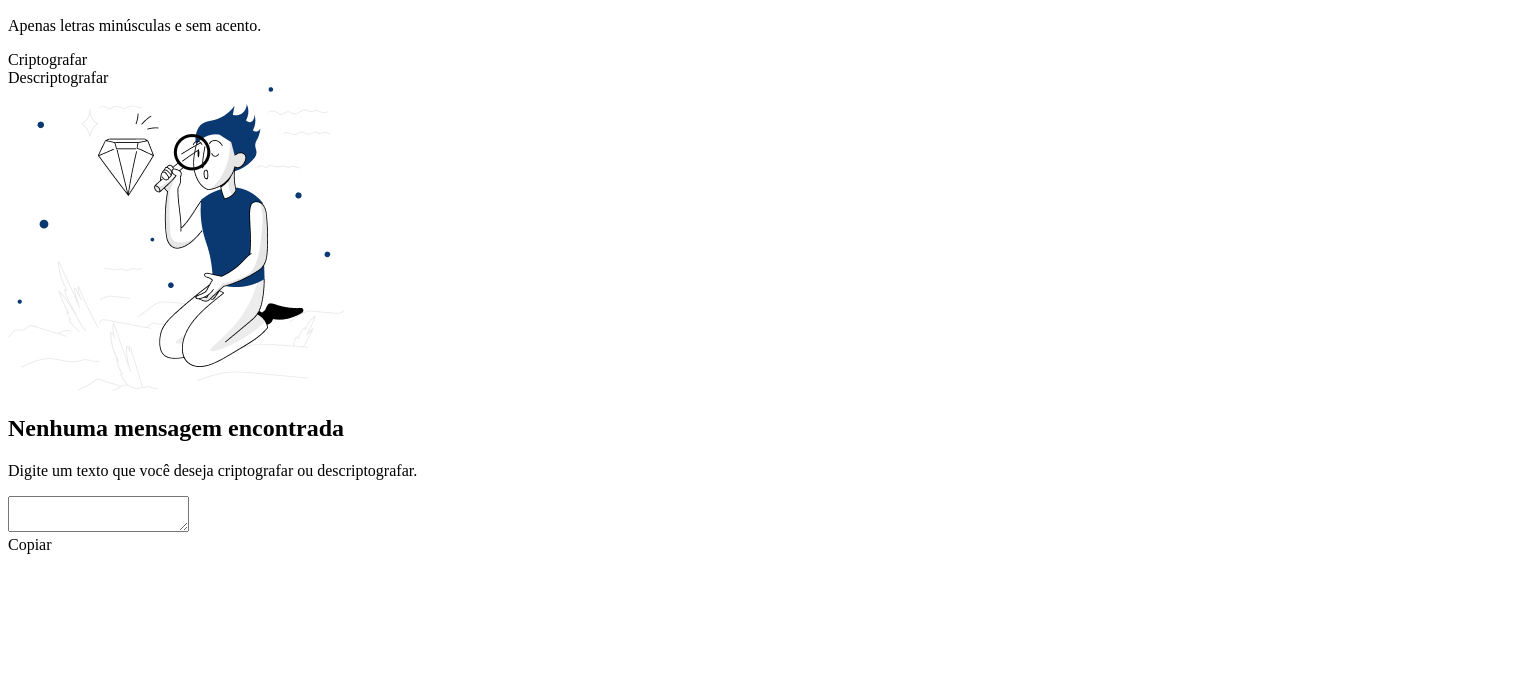
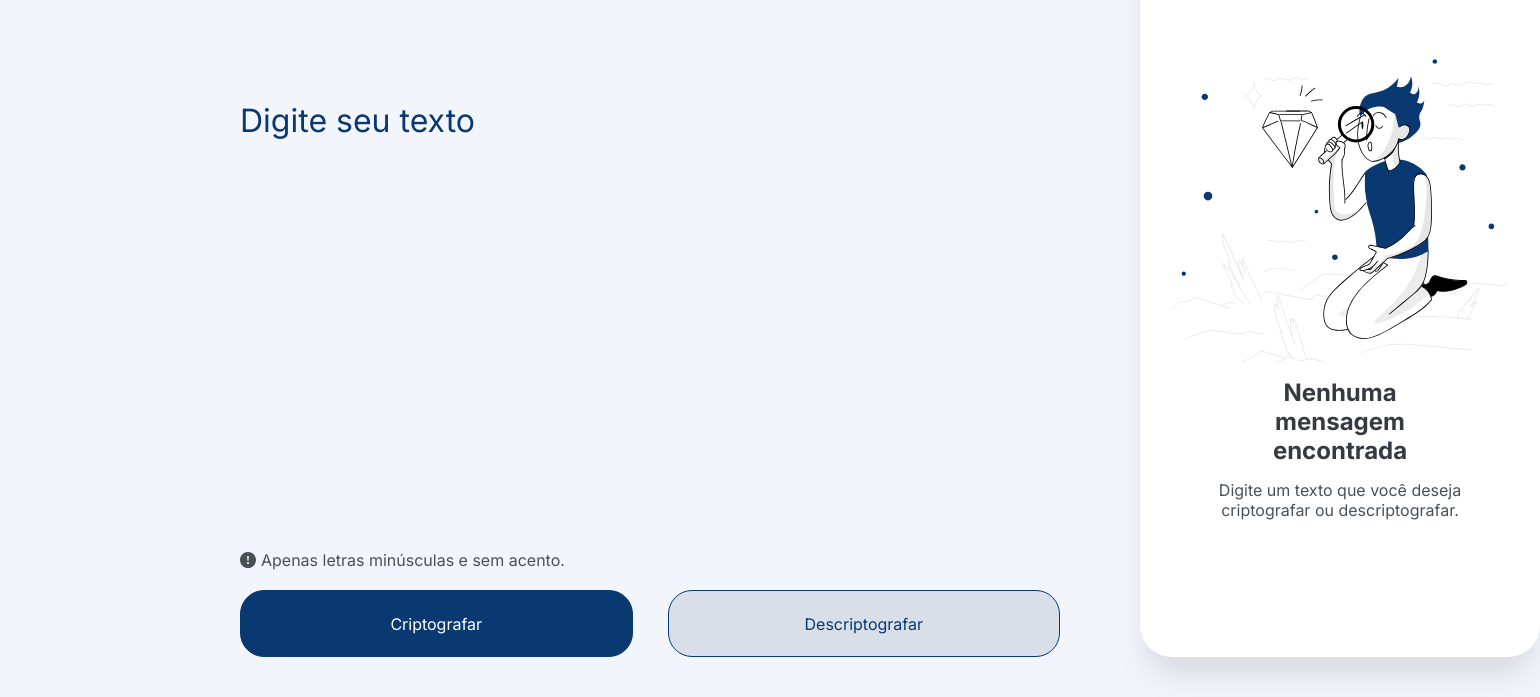
Before and after one commit to jhonatanjulio/decodificadorDeTextoAluraONE, a plain HTML site: page index.html in a window 1280 px wide. Shown: the part 119-816 px from the top of the page, 1540 px wide, since content can reach past the window. Drawn offline with Linux system fonts and the light colour scheme.

Commit message:
design primeira tela concluido

```diff
--- /dev/null
+++ b/css/styles.css
@@ -0,0 +1,141 @@
+/* fonte padrao font-family: "Inter", sans-serif;*/
+@import url('https://fonts.googleapis.com/css2?family=Inter:ital,opsz,wght@0,14..32,100..900;1,14..32,100..900&display=swap');
+
+
+* {
+    margin: 0;
+    padding: 0;
+    box-sizing: border-box;
+    text-decoration: none;
+}
+
+:root {
+    --cor-bg: #F3F5FC;
+    --cor-btn1: #0A3871;
+    --cor-btn2: #D8DFE8;
+    --cor-h2: #343A40;
+    --cor-p: #495057;
+}
+
+body {
+    background-color: var(--cor-bg);
+    font-family: "Inter", sans-serif;
+}
+
+main {
+    display: flex;
+    justify-content: space-between;
+    margin: 40px;
+    height: 92vh;
+}
+
+#logo-container {
+    padding: 0 44px;
+}
+
+/* estilização entrada de texto */
+#main-container {
+    display: flex;
+    flex-direction: column;
+    padding: 0 80px;
+    gap: 20px;
+    width: 980px;
+}
+
+#digitar-texto {
+    width: 100%;
+    height: 700px;
+    background-color: transparent;
+    font-family: "Inter", sans-serif;
+    font-size: 2rem;
+    padding-top: 180px;
+    color: var(--cor-btn1);
+    outline: none;
+    border: none;
+    resize: none;
+}
+
+#digitar-texto::placeholder {
+    color: var(--cor-btn1);
+}
+
+#atencao {
+    display: flex;
+    color: var(--cor-p);
+    font-size: 1rem;
+    gap: 5px;
+}
+
+.botoes-criptografar {
+    display: flex;
+    flex-direction: column;
+    gap: 20px;
+}
+
+#botoes {
+    display: flex;
+    justify-content: center;
+    gap: 35px;
+}
+
+.btn-criptografar, .btn-descriptografar {
+    display: flex;
+    justify-content: center;
+    align-items: center;
+    border: 1px solid var(--cor-btn1);
+    border-radius: 24px;
+    width: 395px;
+    height: 67px;
+    cursor: pointer;
+}
+
+.btn-criptografar {
+    background-color: var(--cor-btn1);
+    color: #FFF;
+}
+
+.btn-descriptografar {
+    background-color: var(--cor-btn2);
+    color: var(--cor-btn1);
+}
+
+/* estilização aside saída de texto */
+#saida-container {
+    display: flex;
+    flex-direction: column;
+    justify-content: center;
+    width: 400px;
+    background-color: #FFF;
+    border-radius: 32px;
+    box-shadow: 0px 24px 32px -8px rgba(0,0,0,0.12);
+}
+
+.sem-texto {
+    display: flex;
+    flex-direction: column;
+    justify-content: center;
+    padding: 32px;
+    gap: 15px;
+}
+
+.sem-texto-info {
+    display: flex;
+    flex-direction: column;
+    gap: 15px;
+    text-align: center;
+    padding: 0 45px;
+}
+
+.sem-texto-info > h2 {
+    font-size: 1.5rem;
+    color: var(--cor-h2)
+}
+
+.sem-texto-info > p {
+    font-size: 1rem;
+    color: var(--cor-p);
+}
+
+.com-texto {
+    display: none;
+}
--- a/index.html
+++ b/index.html
@@ -4,32 +4,41 @@
     <meta charset="UTF-8">
     <meta name="viewport" content="width=device-width, initial-scale=1.0">
     <title>Challenge AluraONE: Decodificador de Texto</title>
+    <link rel="stylesheet" href="./css/styles.css">
     <script src="./script.js"></script>
 </head>
 <body>
-    <header>
-        <a href="#"><img src="./img/logo-alura.png" alt="Logo Alura - Uma letra &quotA&quot de cor azul."></a>
-    </header> <!-- header -->
     <main>
-        <section>
-            <textarea name="digitar-texto" id=""></textarea>
+        <section id="logo-container">
+            <a href="#"><img src="./img/logo-alura.png" alt="Logo Alura - Uma letra &quotA&quot de cor azul."></a>
+        </section> <!-- logo-container -->
+
+        <section id="main-container">
+            <textarea id="digitar-texto" placeholder="Digite seu texto"></textarea>
             <div class="botoes-criptografar">
-                <span><img src="./img/vetor-atencao.svg" alt="Pequeno ícone com um ponto de exclamação, ilustrando algo a se atentar."><p>Apenas letras minúsculas e sem acento.</p></span>
-                <div class="btn-criptografar" onclick="">Criptografar</div>
-                <div class="btn-descriptografar" onclick="">Descriptografar</div>
+                <span id="atencao"><img src="./img/vetor-atencao.svg" alt="Pequeno ícone com um ponto de exclamação, ilustrando algo a se atentar."><p>Apenas letras minúsculas e sem acento.</p></span>
+                <span id="botoes">
+                    <a class="btn-criptografar" onclick="">Criptografar</a>
+                    <a class="btn-descriptografar" onclick="">Descriptografar</a>
+                </span>
             </div> <!-- div botões criptografar -->
-        </section> <!-- section conteúdo principal/entrada de texto-->
-        <aside>
+        </section> <!-- main-container -->
+
+        <aside id="saida-container">
             <div class="sem-texto">
-                <img src="./img/img-sem-texto.png" alt="Desenho de uma pessoa usando uma lupa, indicando que nenhum texto foi criptografado ou descriptografado ainda.">
+                <img src="./img/img-sem-texto.svg" alt="Desenho de uma pessoa usando uma lupa, indicando que nenhum texto foi criptografado ou descriptografado ainda.">
                 <div class="sem-texto-info">
                     <h2>Nenhuma mensagem encontrada</h2>
                     <p>Digite um texto que você deseja criptografar ou descriptografar.</p>
                 </div>
-            </div>
-            <textarea name="saidaTexto" id=""></textarea>
-            <div class="btn-copiar" onclick="">Copiar</div>
-        </aside> <!-- aside saída de texto -->
+            </div> <!-- sem-texto -->
+
+            <div class="com-texto">
+                <textarea name="saidaTexto" id=""></textarea>
+                <div class="btn-copiar" onclick="">Copiar</div>
+            </div> <!-- com-texto -->
+
+        </aside> <!-- saida-container -->
     </main> <!-- main -->
 </body>
 </html>
```
Also changed, not shown: img/img-sem-texto.png (deleted), img/img-sem-texto.svg (added).
